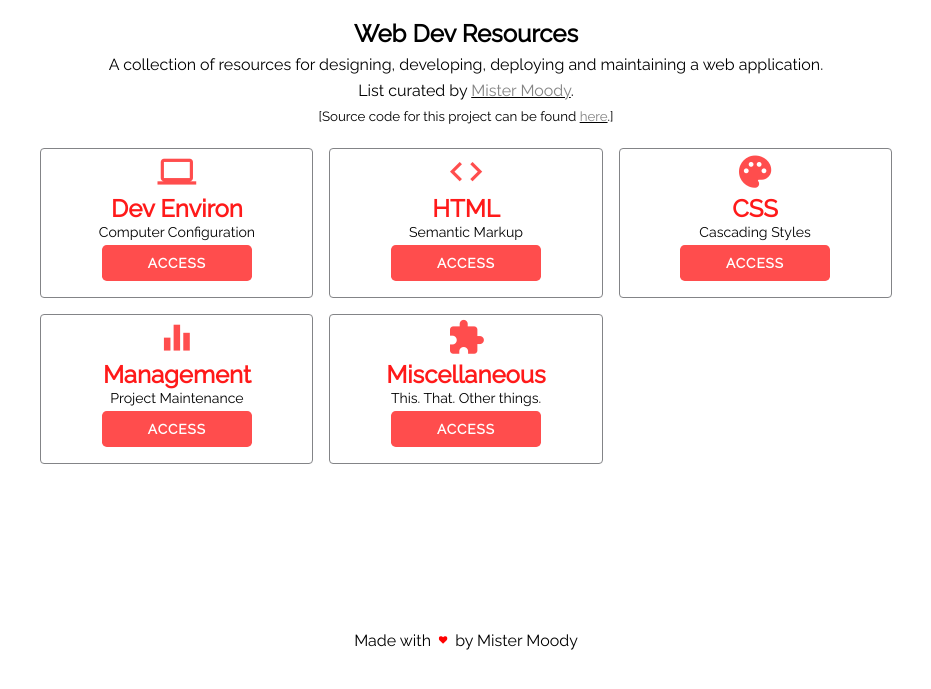
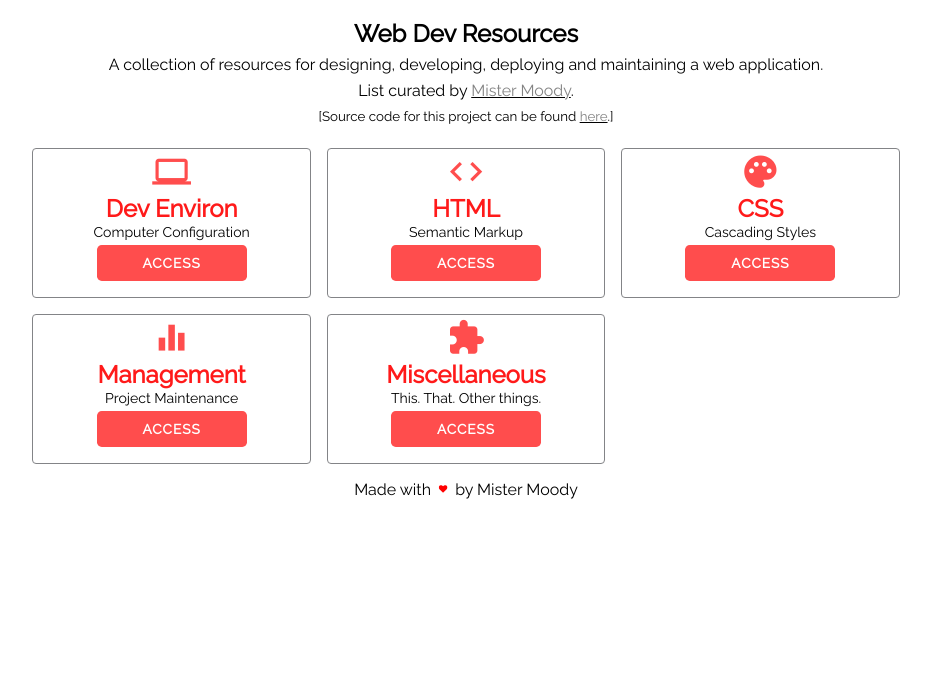
Before and after one commit to MisterMoody/mistermoody.github.io, a PHP site: page / in a window 1280 px wide. Shown: the top 689 px of the page, without its empty margins (174-1105 px from the left). Run offline with PHP 8.4, Linux system fonts and the light colour scheme.

Commit message:
I can't possibly be a designer

```diff
--- a/css/home.css
+++ b/css/home.css
@@ -36,19 +36,19 @@ footer {grid-area: footer;}
     margin: 0 1em;
     grid-template-rows: auto 100% auto;
   }
-	.main-content {
+	/*.main-content {
     margin: 1em 8.8em;
     grid-template-columns: repeat(auto-fill, minmax(200px, 1fr));
     grid-gap: 14px;
-	}
+	}*/
 }
 /*DESKTOP Media-Query*/
 @media screen and (min-width: 900px) {
-  .indexContainer {
+  /*.indexContainer {
     min-height: 100%;
     margin: 0 1em;
     grid-template-rows: auto 100% auto;
-  }
+  }*/
 	.main-content {
     margin: 1em 12.4em;
     grid-template-columns: repeat(auto-fit, minmax(224px, 1fr));
```
